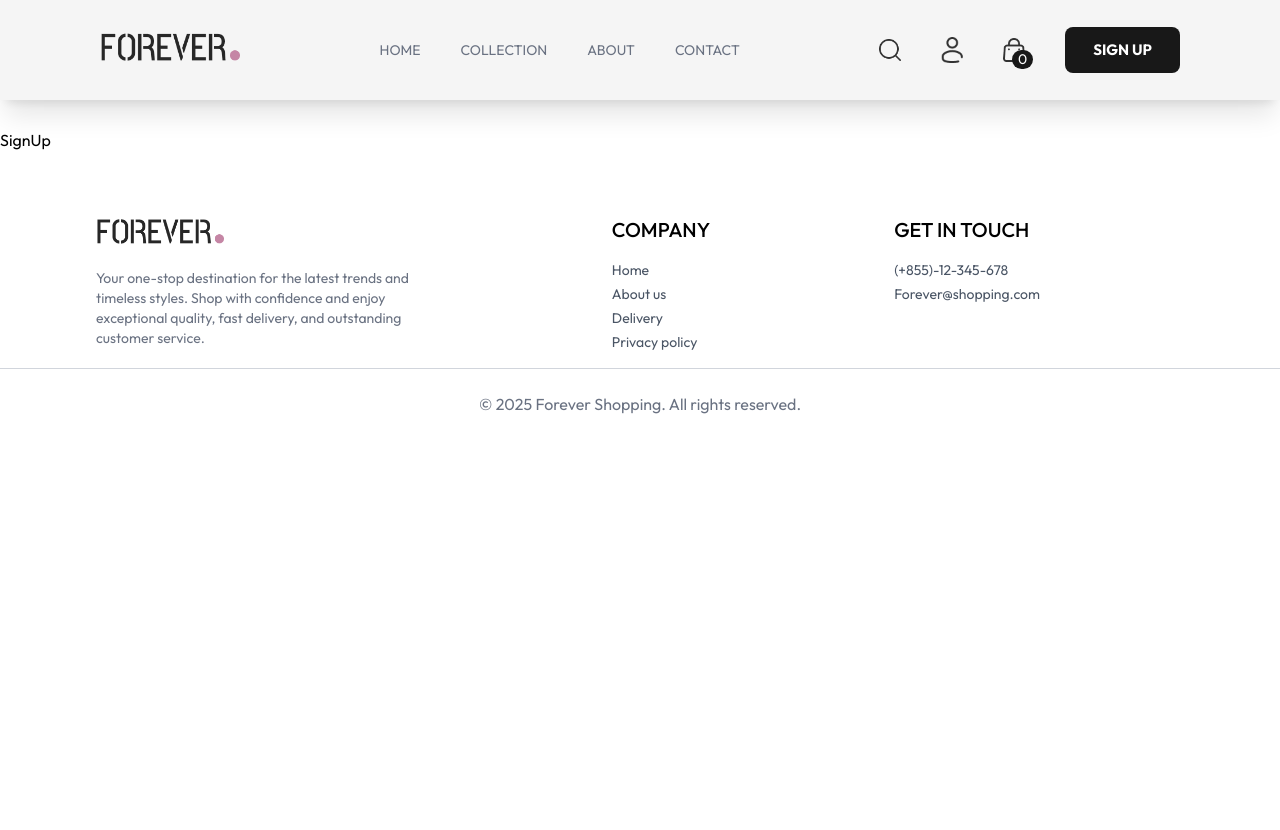
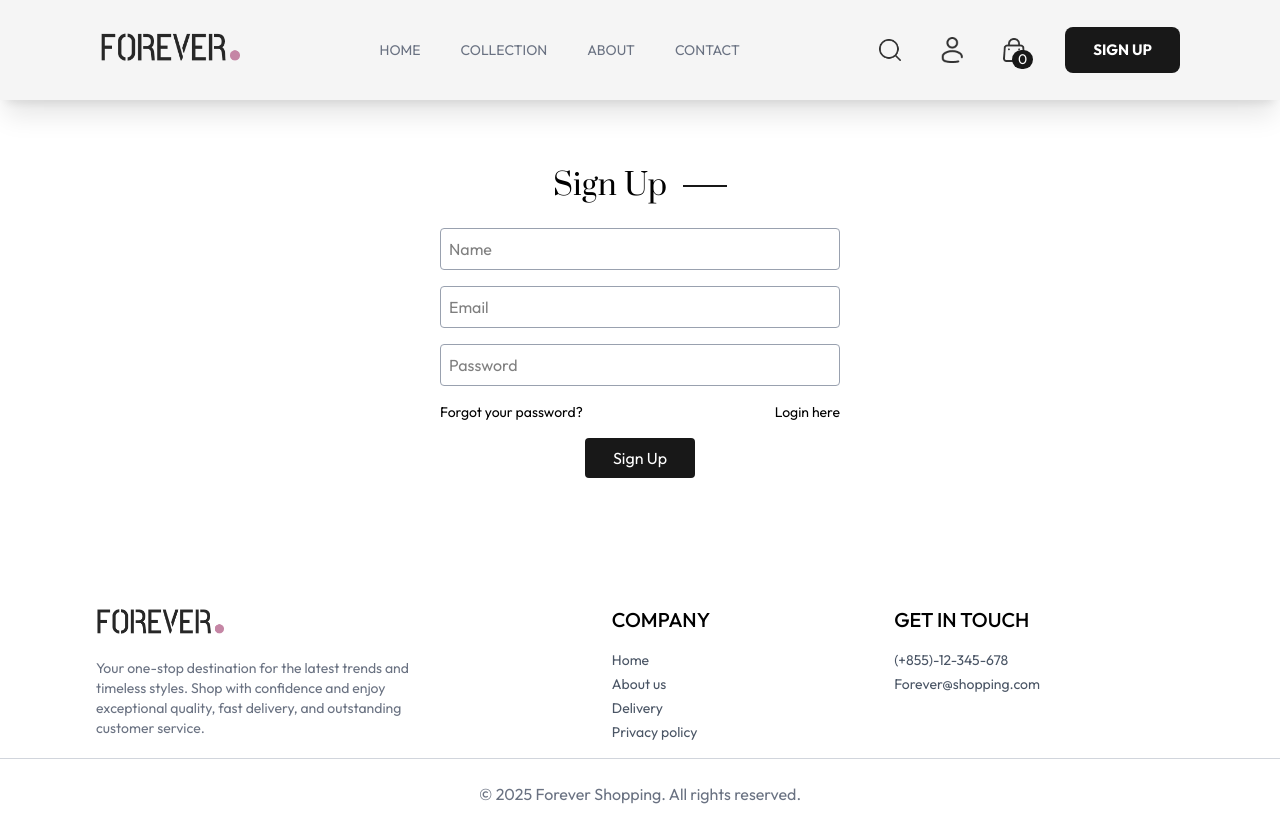
Before and after one commit to VannetNang/online-shopping, a React (Vite) app in the folder Front-end/: page /sign-up in a window 1280 px wide. Before the commit the page ends 800 px from the top, so only its background shows below. Built offline with nearby package versions, Linux system fonts and the light colour scheme.

Commit message:
Adding authentication page

```diff
--- a/Front-end/src/pages/_auth/SignIn.jsx
+++ b/Front-end/src/pages/_auth/SignIn.jsx
@@ -1,9 +1,63 @@
-import React from 'react'
+import { useNavigate } from "react-router-dom";
 
 const SignIn = () => {
+  const navigate = useNavigate();
+  const onSumbitHandler = (e) => {
+    e.preventDefault();
+  };
+
   return (
-    <div>SignIn</div>
-  )
-}
+    <>
+      <div className="px-8 mt-10 mb-32">
+        {/* Sign In Title */}
+        <div className="flex-center text-2xl lg:text-3xl gap-2 lg:gap-4 mb-6">
+          <h1 className="text-center prata-regular">Sign In</h1>
+          <p className="w-7 lg:w-11 h-[2px] bg-black"></p>
+        </div>
 
-export default SignIn
+        <form className="sm:flex-col-center" onSubmit={onSumbitHandler}>
+          <div className="space-y-4 sm:min-w-[400px]">
+            <div className="w-full">
+              <input
+                type="email"
+                placeholder="Email"
+                required
+                className="rounded-sm border border-gray-400 p-2 w-full"
+              />
+            </div>
+
+            <div className="w-full">
+              <input
+                type="password"
+                placeholder="Password"
+                required
+                className="rounded-sm border border-gray-400 p-2 w-full"
+              />
+            </div>
+
+            <div className="w-full flex-between text-sm">
+              <p className="cursor-pointer">Forgot your password?</p>
+              <p
+                className="cursor-pointer"
+                onClick={() => navigate("/sign-up")}
+              >
+                Create account
+              </p>
+            </div>
+
+            <div className="flex-center">
+              <button
+                type="submit"
+                className="bg-black text-white rounded-sm px-5 text-[16px] lg:px-7 py-2 cursor-pointer hover:opacity-85 transition-all active:bg-white active:text-black"
+              >
+                Sign In
+              </button>
+            </div>
+          </div>
+        </form>
+      </div>
+    </>
+  );
+};
+
+export default SignIn;
--- a/Front-end/src/pages/_auth/SignUp.jsx
+++ b/Front-end/src/pages/_auth/SignUp.jsx
@@ -1,9 +1,72 @@
-import React from 'react'
+import { useNavigate } from "react-router-dom";
 
 const SignUp = () => {
+  const navigate = useNavigate("");
+  const onSumbitHandler = (e) => {
+    e.preventDefault();
+  };
+
   return (
-    <div>SignUp</div>
-  )
-}
+    <>
+      <div className="px-8 mt-10 mb-32">
+        {/* Sign Up Title */}
+        <div className="flex-center text-2xl lg:text-3xl gap-2 lg:gap-4 mb-6">
+          <h1 className="text-center prata-regular">Sign Up</h1>
+          <p className="w-7 lg:w-11 h-[2px] bg-black"></p>
+        </div>
 
-export default SignUp
+        <form className="sm:flex-col-center" onSubmit={onSumbitHandler}>
+          <div className="space-y-4 sm:min-w-[400px]">
+            <div className="w-full">
+              <input
+                type="text"
+                placeholder="Name"
+                required
+                className="rounded-sm border border-gray-400 p-2 w-full"
+              />
+            </div>
+
+            <div className="w-full">
+              <input
+                type="email"
+                placeholder="Email"
+                required
+                className="rounded-sm border border-gray-400 p-2 w-full"
+              />
+            </div>
+
+            <div className="w-full">
+              <input
+                type="password"
+                placeholder="Password"
+                required
+                className="rounded-sm border border-gray-400 p-2 w-full"
+              />
+            </div>
+
+            <div className="w-full flex-between text-sm">
+              <p className="cursor-pointer">Forgot your password?</p>
+              <p
+                className="cursor-pointer"
+                onClick={() => navigate("/sign-in")}
+              >
+                Login here
+              </p>
+            </div>
+
+            <div className="flex-center">
+              <button
+                type="submit"
+                className="bg-black text-white rounded-sm px-5 text-[16px] lg:px-7 py-2 cursor-pointer hover:opacity-85 transition-all active:bg-white active:text-black"
+              >
+                Sign Up
+              </button>
+            </div>
+          </div>
+        </form>
+      </div>
+    </>
+  );
+};
+
+export default SignUp;
```
Also changed, not shown: Front-end/src/components/DeliveryInformation.jsx (+9 -0 lines).
